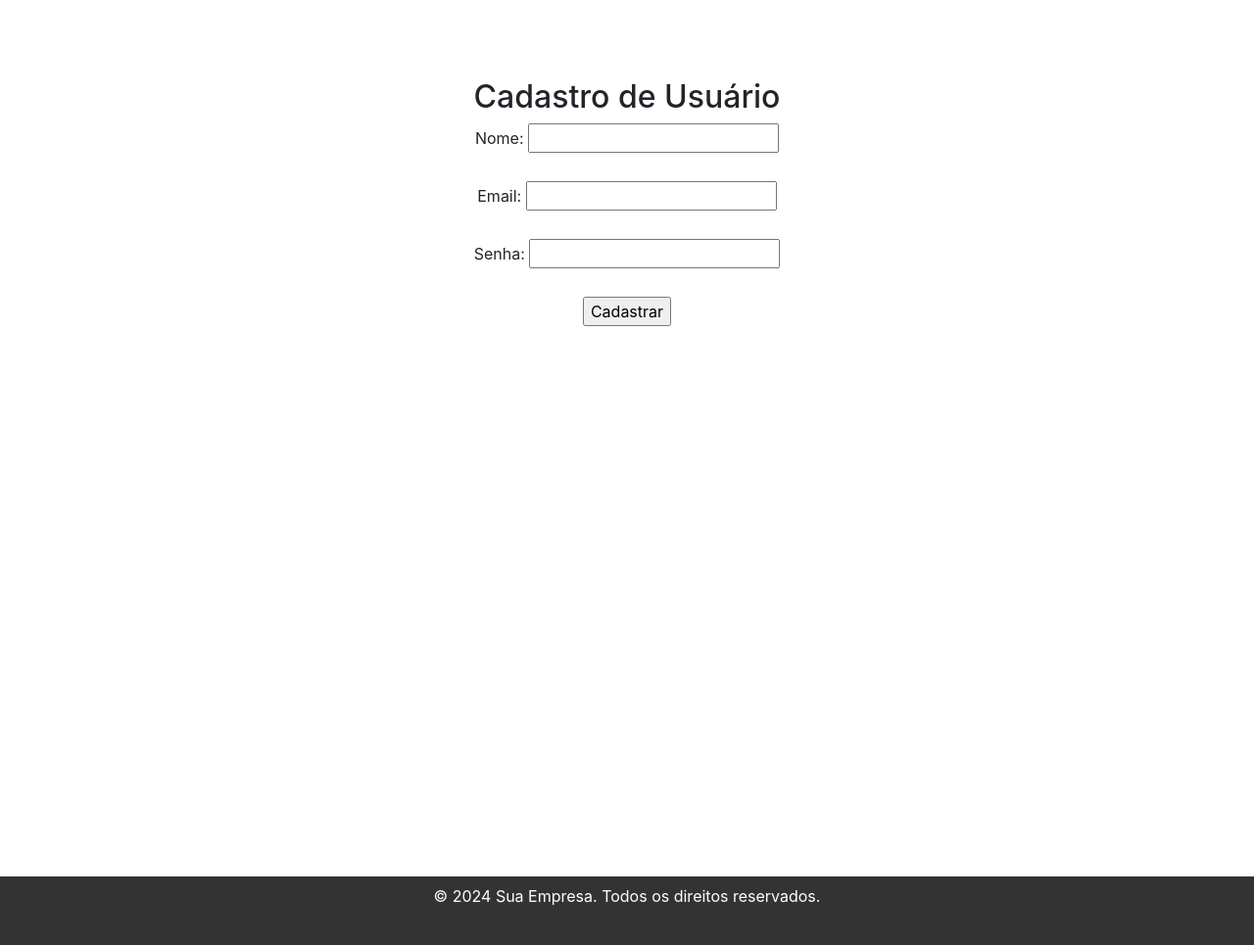
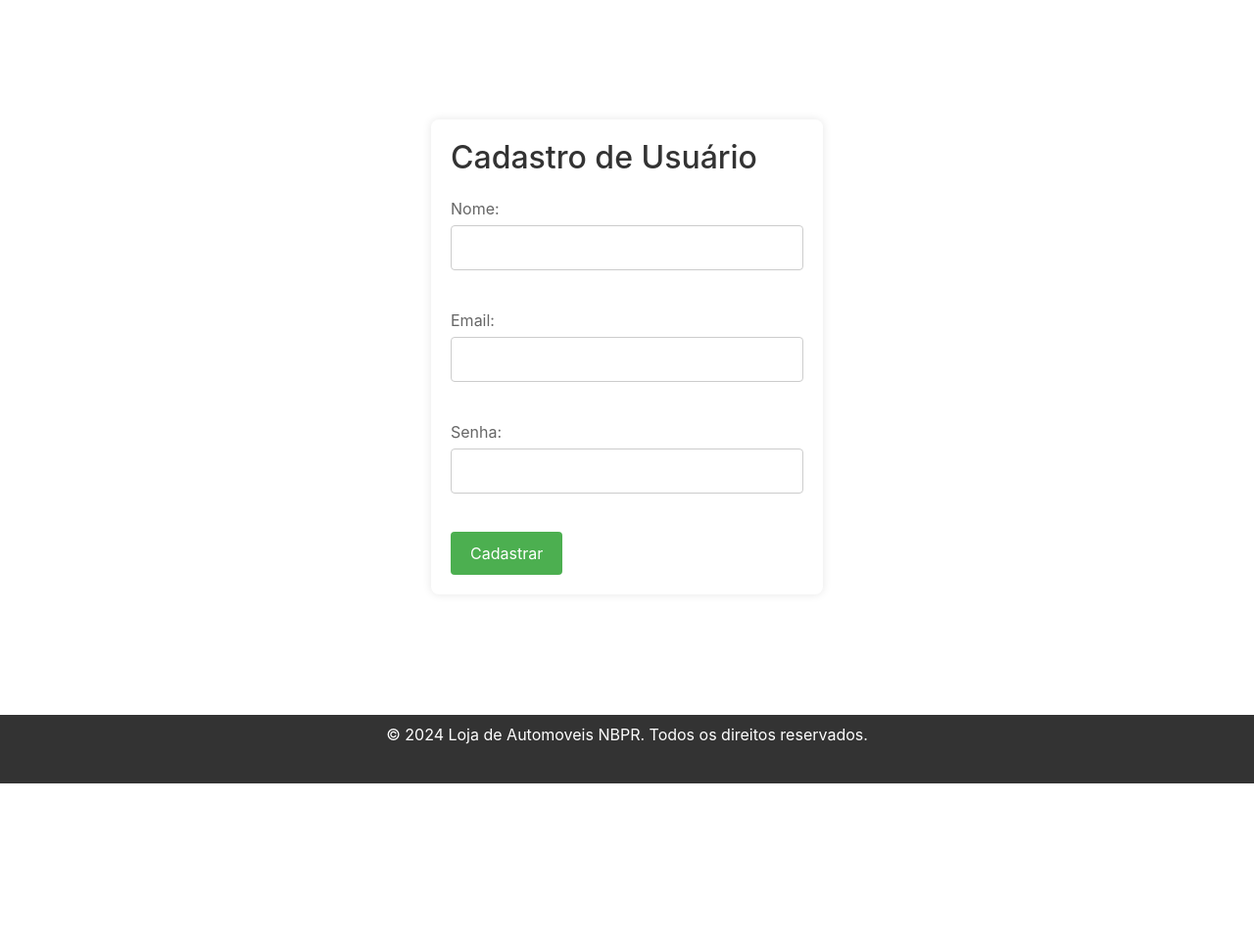
Before and after one commit to BrunoArrudas/Loja_Automoveis_NBPR, a PHP site: page /cadastro.php in a window 1280 px wide. Shown: the part 121-1086 px from the top of the page at 98% size. After the commit the page ends 921 px from the top, so only its background shows below. Run offline with PHP 8.4, Linux system fonts and the light colour scheme.

Commit message:
ajuste css tela de cadastro

```diff
--- a/cadastro.php
+++ b/cadastro.php
@@ -1,11 +1,10 @@
 <?php
-
 include_once 'header.php';
-
 ?>
 
-
-<div class="container centralizar">
+<div class="containercadastro">
+    <div class="form-wrapper">
+        <div class="form-container">
             <h2>Cadastro de Usuário</h2>
             <form action="processa_cadastro.php" method="post">
                 <label for="nome">Nome:</label>
@@ -20,16 +19,9 @@ include_once 'header.php';
                 <input type="submit" value="Cadastrar">
             </form>
         </div>
-
-</body>
-
-</html>
+    </div>
+</div>
 
 <?php
-
-
-
-
 include_once 'footer.php';
-
 ?>
--- a/footer.php
+++ b/footer.php
@@ -2,7 +2,7 @@
 <footer class="text-center">
 
       </div>
-      <p>&copy; 2024 Sua Empresa. Todos os direitos reservados.</p>
+      <p>&copy; 2024 Loja de Automoveis NBPR. Todos os direitos reservados.</p>
     </div>
   </footer>
 
--- a/header.php
+++ b/header.php
@@ -1,6 +1,5 @@
 <!DOCTYPE html>
 <html>
-
 <head>
   <style>
     body,
@@ -30,7 +29,6 @@
       display: block;
       color: white;
       text-align: center;
-      /* Ajustado para centralizar o texto */
       padding: 14px 16px;
       text-decoration: none;
     }
@@ -43,14 +41,76 @@
       min-height: 100vh;
     }
 
+    .containercadastro {
+      display: flex;
+      justify-content: center;
+      align-items: center;
+      min-height: calc(100vh - 70px); /* Ajuste para considerar a altura do rodapé */
+      padding: 20px;
+    }
+
+    .form-wrapper {
+      display: flex;
+      justify-content: center;
+      align-items: center;
+      width: 100%;
+    }
+
+    .form-container {
+      background-color: #ffffff;
+      padding: 20px;
+      border-radius: 8px;
+      box-shadow: 0 0 10px rgba(0, 0, 0, 0.1);
+      max-width: 400px;
+      width: 100%;
+      box-sizing: border-box;
+    }
+
+    .form-container h2 {
+      margin-bottom: 20px;
+      color: #333;
+    }
+
+    .form-container label {
+      display: block;
+      margin-bottom: 5px;
+      color: #666;
+    }
+
+    .form-container input[type="text"],
+    .form-container input[type="email"],
+    .form-container input[type="password"] {
+      width: 100%;
+      padding: 10px;
+      margin-bottom: 15px;
+      border: 1px solid #ccc;
+      border-radius: 4px;
+      box-sizing: border-box;
+    }
+
+    .form-container input[type="submit"] {
+      background-color: #4CAF50;
+      color: white;
+      padding: 10px 20px;
+      border: none;
+      border-radius: 4px;
+      cursor: pointer;
+      transition: background-color 0.3s;
+    }
+
+    .form-container input[type="submit"]:hover {
+      background-color: #45a049;
+    }
+
     footer {
       background-color: #333;
       color: white;
       padding: 8px 0;
-      margin-top: 15px;
-      bottom: 0;
       width: 100%;
       height: 70px;
+      position: relative;
+      bottom: 0;
+      text-align: center;
     }
 
     .footer-links a {
@@ -63,25 +123,29 @@
       text-decoration: underline;
     }
 
-    /* Estilos para listas na seção de contato */
-    .contact-list ul {
-      list-style-type: disc;
-      margin-left: 20px;
-      padding-left: 0;
-    }
+    /* Responsividade */
+    @media (max-width: 768px) {
+      .navbar ul {
+        display: flex;
+        flex-direction: column;
+      }
 
-    .contact-list li {
-      margin-bottom: 10px;
-    }
+      .navbar li {
+        float: none;
+      }
 
-    .centralizar {
-      text-align: center;
-      margin-top: 5rem;
+      .navbar li a {
+        text-align: left;
+        padding: 10px 15px;
+      }
+
+      .form-container {
+        padding: 15px;
+      }
     }
   </style>
   <link rel="stylesheet" href="https://stackpath.bootstrapcdn.com/bootstrap/4.5.2/css/bootstrap.min.css">
 </head>
-
 <body>
 
   <div class="navbar">
@@ -96,3 +160,5 @@
       <li><a href="sobre.php">Sobre Nos</a></li>
     </ul>
   </div>
+</body>
+</html>
```
Also changed, not shown: sobre.php (+7 -3 lines). Lines whose indentation alone changed are shown as unchanged.
